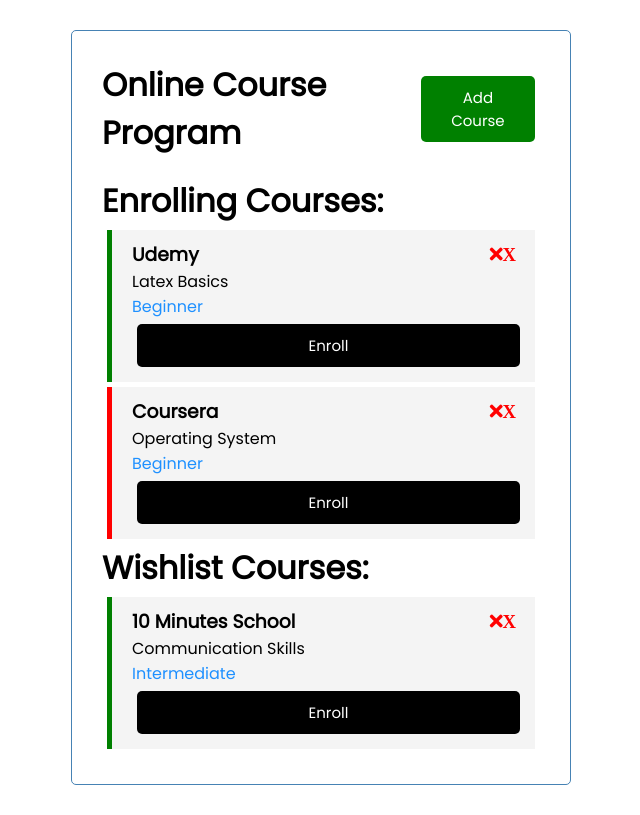
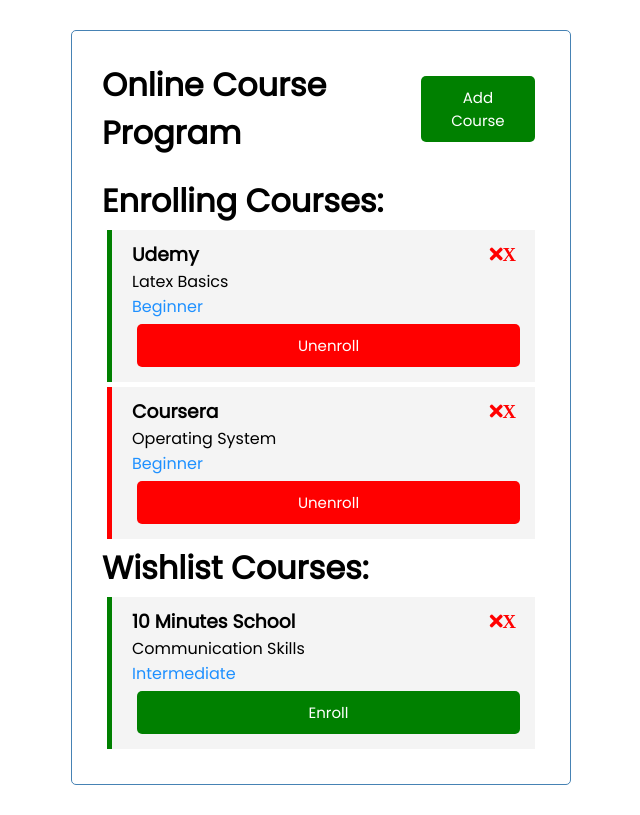
Before and after one commit to rakib3004/course-shopping, a Vue app: page / in a window 1280 px wide. Shown: the whole page, without its empty margins (319-959 px from the left). Built offline with nearby package versions, Linux system fonts and the light colour scheme; a small style sheet from the web is missing.

Commit message:
align enroll ment buttons

```diff
--- a/src/App.vue
+++ b/src/App.vue
@@ -145,4 +145,7 @@
   display: block;
   width: 100%;
 }
+.btn-enroll{
+    width: 100%;
+}
 </style>
--- a/src/components/EnrollTask.vue
+++ b/src/components/EnrollTask.vue
@@ -15,7 +15,7 @@
 <script>
 
 export default{
-    name: 'Task',
+    name: 'EnrollTask',
     props:{
         task: Object,
     },
--- /dev/null
+++ b/src/components/Enrollment.vue
@@ -0,0 +1,18 @@
+<template>
+    <button @click="onClick()" :style="{background: color}" class="btn btn-enroll">{{text}}</button>
+</template>
+<script>
+
+export default{
+  name: 'Enrollment',
+  props:{
+      text:String,
+      color:String
+  },
+  methods:{
+      onClick(){
+          this.$emit('btn-click')
+      },
+  }
+}
+</script>
--- a/src/components/Task.vue
+++ b/src/components/Task.vue
@@ -9,19 +9,25 @@
 
 
         <p style="color:dodgerblue">{{task.courseLevel}}</p>
-<input type="submit" @click="$emit('enroll-task',task.id)" value="Enroll" class="btn btn-enroll">
+<!--<input type="submit" @click="$emit('enroll-task',task.id)" value="Enroll" class="btn btn-enroll">-->
+ <Enrollment @btn-click="$emit('enroll-task',task.id)" :text="task.isEnrolled? 'Unenroll' : 'Enroll'" :color="task.isEnrolled? 'red' : 'green'"  />
+
 
     </div>
     </header>
 </template>
 
 <script>
+import Enrollment from './Enrollment.vue'
 
 export default{
     name: 'Task',
     props:{
         task: Object,
     },
+    components:{
+        Enrollment,
+    }
  /*  methods:{
  onSubmit(e){
         e.preventDefault()
@@ -39,25 +45,7 @@
     color: red;
 margin-right: -1px;
 }
-.btn-enroll{
-    color: black;
-    background: darkgreen;
-    padding: 6px;
-   margin-right: -1px;
-   text-align: center;
-     display: block;
-  width: 100%;
-  display: inline-block;
-  color: #fff;
-  border: none;
-  padding: 10px 20px;
-  margin: 5px;
-  border-radius: 5px;
-  cursor: pointer;
-  text-decoration: none;
-  font-size: 15px;
-  font-family: inherit;
-}
+
 .task{
     background: #f4f4f4;
     margin: 5px;
```
